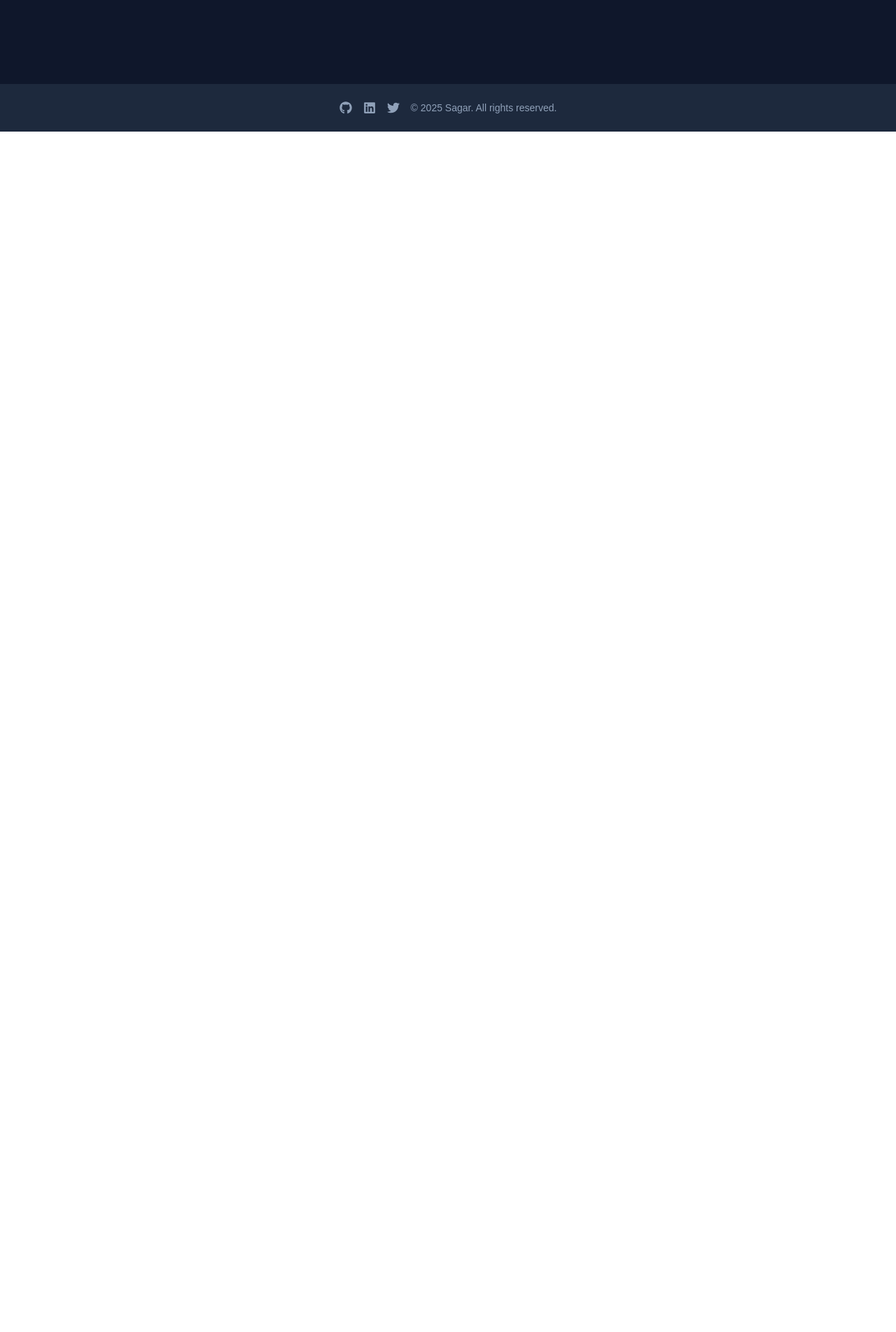
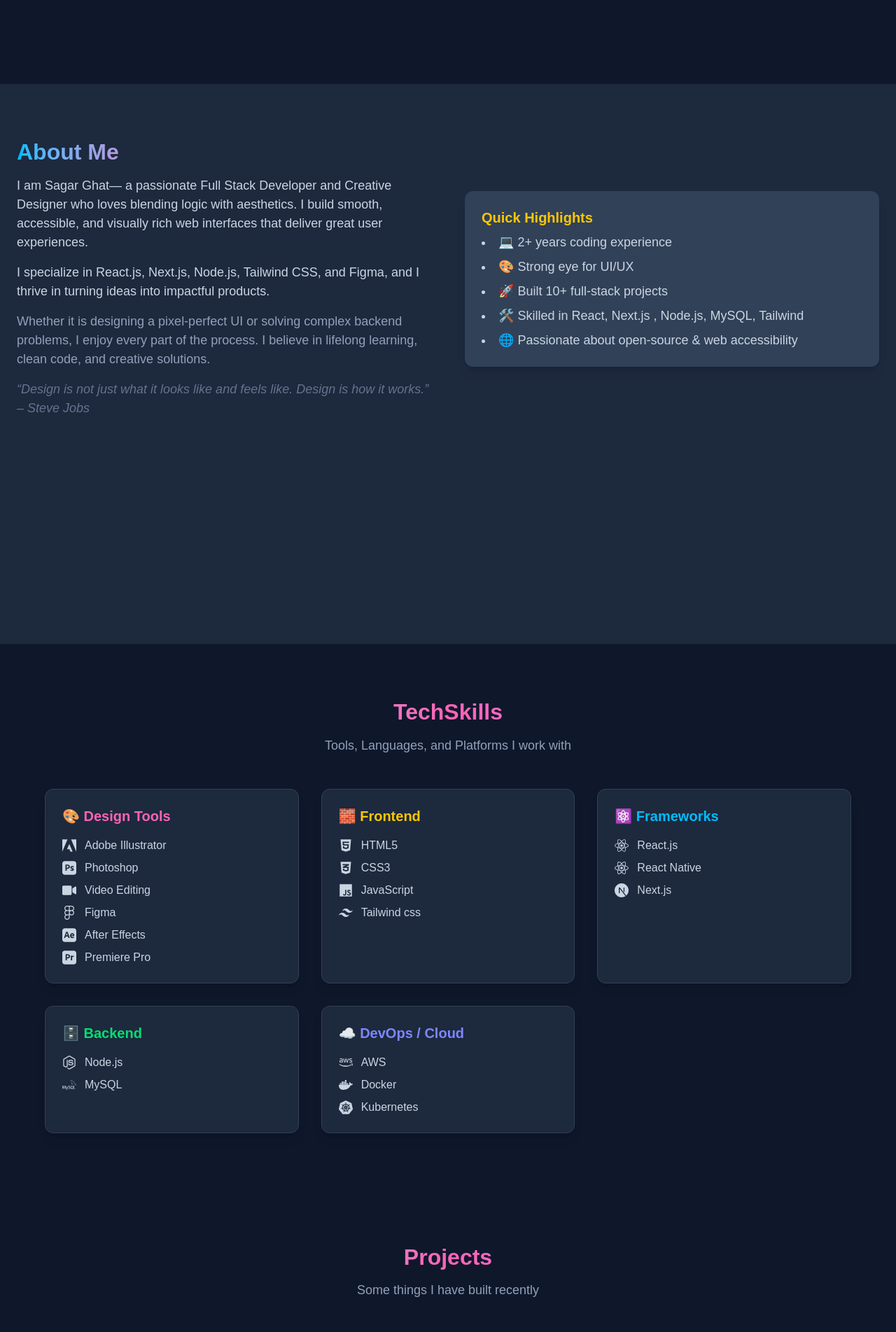
Before and after one commit to SagarGhat1306/Portfolio, a Next.js app: page / in a window 1280 px wide. Shown: the part 740-2643 px from the top of the page at 70% size. Before the commit the page ends 928 px from the top, so only its background shows below. Built offline with nearby package versions, Linux system fonts and the light colour scheme.

Commit message:
Updated project section and about section

```diff
--- a/app/About/page.js
+++ b/app/About/page.js
@@ -13,15 +13,18 @@ export default function AboutSection() {
           transition={{ duration: 0.6 }}
         >
     <h2 className="text-4xl font-bold bg-gradient-to-r from-sky-400 via-pink-400 to-purple-400 bg-clip-text text-transparent mb-4">
-  About Me
-</h2>
+    About Me
+    </h2>
 
           <p className="text-slate-300 mb-4">
-            I'm Sagar Ghat— a passionate Full Stack Developer and Creative Designer who loves blending logic with aesthetics.
+            I am Sagar Ghat— a passionate Full Stack Developer and Creative Designer who loves blending logic with aesthetics.
             I build smooth, accessible, and visually rich web interfaces that deliver great user experiences.
           </p>
+          <p className='text-slate-300 mb-4'>
+            I specialize in React.js, Next.js, Node.js, Tailwind CSS, and Figma, and I thrive in turning ideas into impactful products.
+          </p>
           <p className="text-slate-400 mb-4">
-            Whether it's designing a pixel-perfect UI or solving complex backend problems, I enjoy every part of the process.
+            Whether it is designing a pixel-perfect UI or solving complex backend problems, I enjoy every part of the process.
             I believe in lifelong learning, clean code, and creative solutions.
           </p>
           <p className="text-slate-500 italic">
--- a/app/HeroSection/page.js
+++ b/app/HeroSection/page.js
@@ -12,7 +12,7 @@ export default function HeroSection() {
         className="max-w-3xl text-center"
       >
         <h1 className="text-5xl md:text-6xl font-bold leading-tight mb-4">
-          Hi, I'm <span className="text-6xl font-bold bg-gradient-to-r from-sky-400 via-pink-400 to-purple-400 bg-clip-text text-transparent mb-4">Sagar Ghat</span>
+          Hi, I am <span className="text-6xl font-bold bg-gradient-to-r from-sky-400 via-pink-400 to-purple-400 bg-clip-text text-transparent mb-4">Sagar Ghat</span>
         </h1>
 
         <p className="text-yellow-400 text-2xl font-mono mb-4 h-10">
--- a/app/page.js
+++ b/app/page.js
@@ -1,11 +1,19 @@
 import Image from "next/image";
 import HeroSection from "./HeroSection/page";
 import LandingPage from "./Landingpage/page";
+import SkillsSection from "./skill/page";
+import AboutSection from "./About/page";
+import ProjectsSection from "./project/page";
+import ContactSection from "./contact/page";
 
 export default function Home() {
   return (
     <>
     <HeroSection />
+    <AboutSection />
+    <SkillsSection />
+    <ProjectsSection />
+    <ContactSection />
    </>
   );
 }
--- a/app/project/page.js
+++ b/app/project/page.js
@@ -3,7 +3,7 @@ import { useState } from 'react';
 import Image from 'next/image';
 import { motion } from 'framer-motion';
 
-// Sample data — replace with your real projects
+
 const allProjects = [
   {
     title: 'Portfolio Website',
@@ -22,16 +22,32 @@ const allProjects = [
     codeLink: 'https://github.com/yourusername/inventory-app',
   },
     {
+    title: 'School Management System',
+    description: 'Full-stack app for managing stock and billing.',
+    tech: ['Next.js', 'Node.js', 'MySQL'],
+    image: '/school_app.png',
+    demoLink: 'https://inventory-demo.com',
+    codeLink: 'https://github.com/yourusername/inventory-app',
+  },
+  {
+    title: 'portfolio Website',
+    description: 'A personal portfolio built with Next.js, Tailwind CSS.',
+    tech: ['Next.js', 'Tailwind'],
+    image: '/portfolio.png',
+    demoLink: 'https://vinayak-portfolio-navy.vercel.app/',
+    codeLink: 'https://github.com/SagarGhat1306/Vinayak_portfolio',
+  },
+  {
     title: 'AI Chat App',
     description: 'AI-powered chatbot using GPT-J with Node.js backend.',
     tech: ['React', 'Node.js'],
-    image: '/projects/project3.png',
+    image: '/Ai_chat.jpg',
     demoLink: 'https://chat-ai-demo.com',
     codeLink: 'https://github.com/yourusername/ai-chat',
   },
 ];
 
-// Filter options
+
 const filters = ['All', 'Next.js', 'React', 'Node.js', 'MySQL', 'Tailwind'];
 
 export default function ProjectsSection() {
@@ -46,10 +62,10 @@ export default function ProjectsSection() {
     <section id="projects" className="min-h-screen bg-slate-900 text-white py-20 px-6">
       <div className="max-w-7xl mx-auto text-center mb-12">
         <h2 className="text-4xl font-bold bg-gradient-to-r from-sky-400 via-pink-400 to-purple-400 bg-clip-text text-transparent mb-4">Projects</h2>
-        <p className="text-slate-400 mt-2">Some things I've built recently</p>
+        <p className="text-slate-400 mt-2">Some things I have built recently</p>
       </div>
 
-      {/* Filter Buttons */}
+
       <div className="flex flex-wrap justify-center gap-4 mb-12">
         {filters.map((filter) => (
           <button
@@ -66,7 +82,7 @@ export default function ProjectsSection() {
         ))}
       </div>
 
-      {/* Projects Grid */}
+
       <div className="grid grid-cols-1 md:grid-cols-2 lg:grid-cols-3 gap-10 max-w-7xl mx-auto">
         {filteredProjects.map((project, idx) => (
           <motion.div
@@ -76,18 +92,20 @@ export default function ProjectsSection() {
             transition={{ duration: 0.4, delay: idx * 0.2 }}
             className="bg-slate-800 border border-slate-700 rounded-xl overflow-hidden shadow-lg hover:shadow-xl transition"
           >
+          <div className="w-full h-50 overflow-hidden ">
             <Image
               src={project.image}
               alt={project.title}
-              width={200}
-              height={200}
-              className="w-full h-50 object-cover"
+              width={500}
+              height={400}
+              className="w-full h-full object-cover"
             />
+          </div>
             <div className="p-5 space-y-3">
               <h3 className="text-xl font-bold text-yellow-400">{project.title}</h3>
               <p className="text-slate-300 text-sm">{project.description}</p>
 
-              {/* Tech Stack Badges */}
+
               <div className="flex flex-wrap gap-2">
                 {project.tech.map((tech, i) => (
                   <span
@@ -99,25 +117,28 @@ export default function ProjectsSection() {
                 ))}
               </div>
 
-              {/* Action Buttons */}
   <div className="flex gap-4 mt-4">
+  {/* Live Demo Button */}
   <a
     href={project.demoLink}
     target="_blank"
     rel="noopener noreferrer"
-                  className="flex-1 text-center bg-sky-400 hover:bg-sky-500 text-black font-semibold py-2 px-4 rounded transition"
+    className="flex-1 text-center bg-gradient-to-r from-indigo-500 to-purple-500 hover:from-indigo-600 hover:to-purple-600 text-white font-semibold py-2 px-4 rounded-xl shadow-md hover:shadow-lg transition-all duration-300"
   >
     Live Demo
   </a>
+
+  {/* GitHub Button */}
   <a
     href={project.codeLink}
     target="_blank"
     rel="noopener noreferrer"
-                  className="flex-1 text-center border border-yellow-400 text-yellow-400 hover:bg-yellow-400 hover:text-black font-semibold py-2 px-4 rounded transition"
+    className="flex-1 text-center border border-gray-700 text-gray-700 hover:bg-gray-800 hover:text-white font-semibold py-2 px-4 rounded-xl shadow-md hover:shadow-lg transition-all duration-300"
   >
      GitHub
   </a>
 </div>
+
             </div>
           </motion.div>
         ))}
```
Also changed, not shown: public/Ai_chat.jpg (added), public/school_app.png (added). Lines whose indentation alone changed are shown as unchanged.
